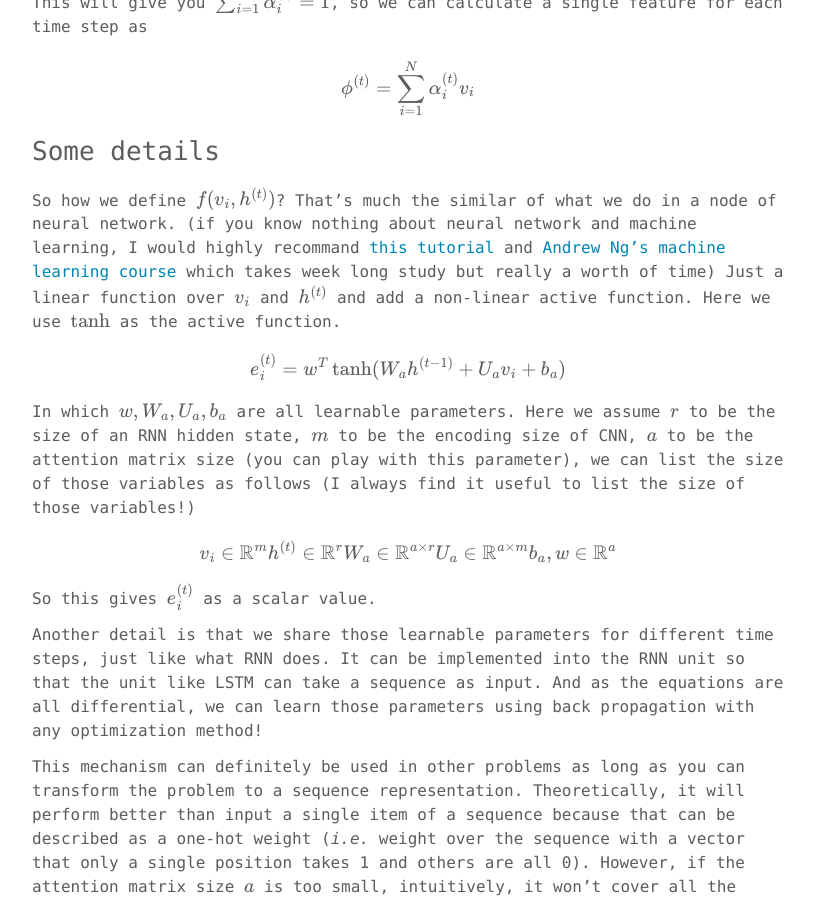
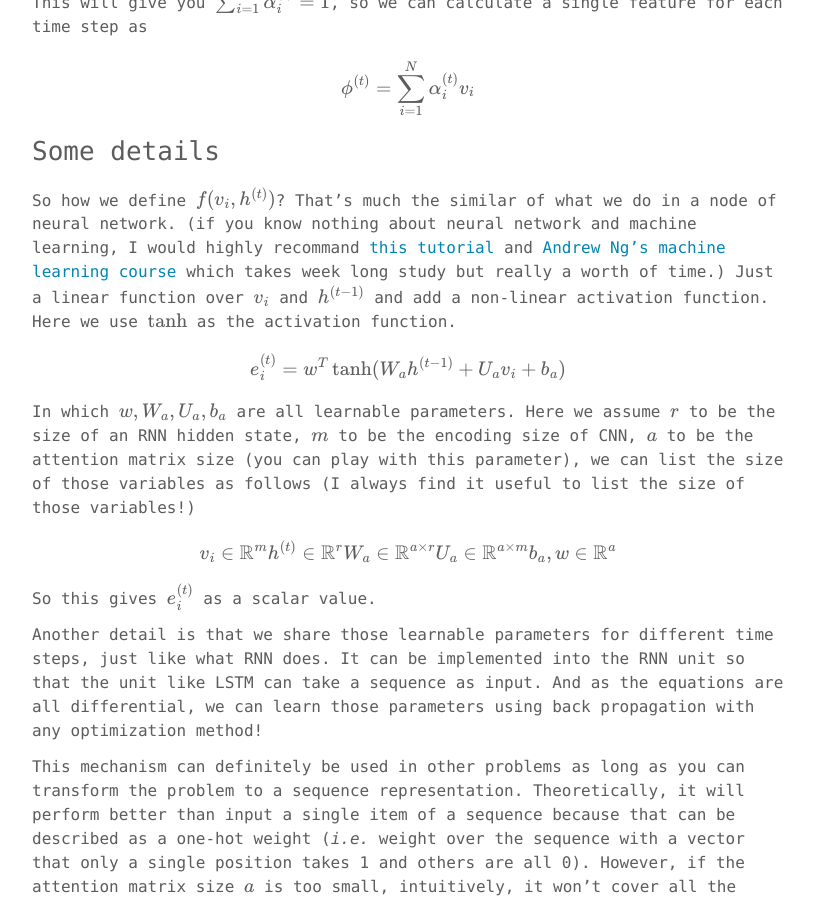
Before and after one commit to chaonan99/chaonan99.github.io, a Jekyll site: the page built from _posts/2016-08-11-easy-explanation-to-temporal-attention.md, in a window 1280 px wide and 900 px high, scrolled down 2499 px. Shown: the whole window, without its empty margins (232-1046 px from the left). Built offline with Jekyll 4.4.1, drawn with Linux system fonts in a browser that asks for light colours; formulas are drawn with MathJax 3; comment, search, counter and statistics services are not loaded.

Commit message:
Post for temporal attention

```diff
--- a/_posts/2016-08-11-easy-explanation-to-temporal-attention.md
+++ b/_posts/2016-08-11-easy-explanation-to-temporal-attention.md
@@ -38,7 +38,7 @@ This will give you $$\sum_{i=1}^N\alpha_{i}^{(t)}=1$$, so we can calculate a sin
 $$\phi^{(t)}=\sum_{i=1}^N\alpha_{i}^{(t)}v_i$$
 
 ## Some details
-So how we define $$f(v_i,h^{(t)})$$? That's much the similar of what we do in a node of neural network. (if you know nothing about neural network and machine learning, I would highly recommand [this tutorial](http://ufldl.stanford.edu/tutorial/supervised/LinearRegression/) and [Andrew Ng's machine learning course](https://www.coursera.org/learn/machine-learning) which takes week long study but really a worth of time) Just a linear function over $$v_i$$ and $$h^{(t)}$$ and add a non-linear active function. Here we use $$\tanh$$ as the active function.
+So how we define $$f(v_i,h^{(t)})$$? That's much the similar of what we do in a node of neural network. (if you know nothing about neural network and machine learning, I would highly recommand [this tutorial](http://ufldl.stanford.edu/tutorial/supervised/LinearRegression/) and [Andrew Ng's machine learning course](https://www.coursera.org/learn/machine-learning) which takes week long study but really a worth of time.) Just a linear function over $$v_i$$ and $$h^{(t-1)}$$ and add a non-linear activation function. Here we use $$\tanh$$ as the activation function.
 
 $$e_{i}^{(t)} = w^T\tanh(W_ah^{(t-1)}+U_av_i+b_a)$$
 
```
